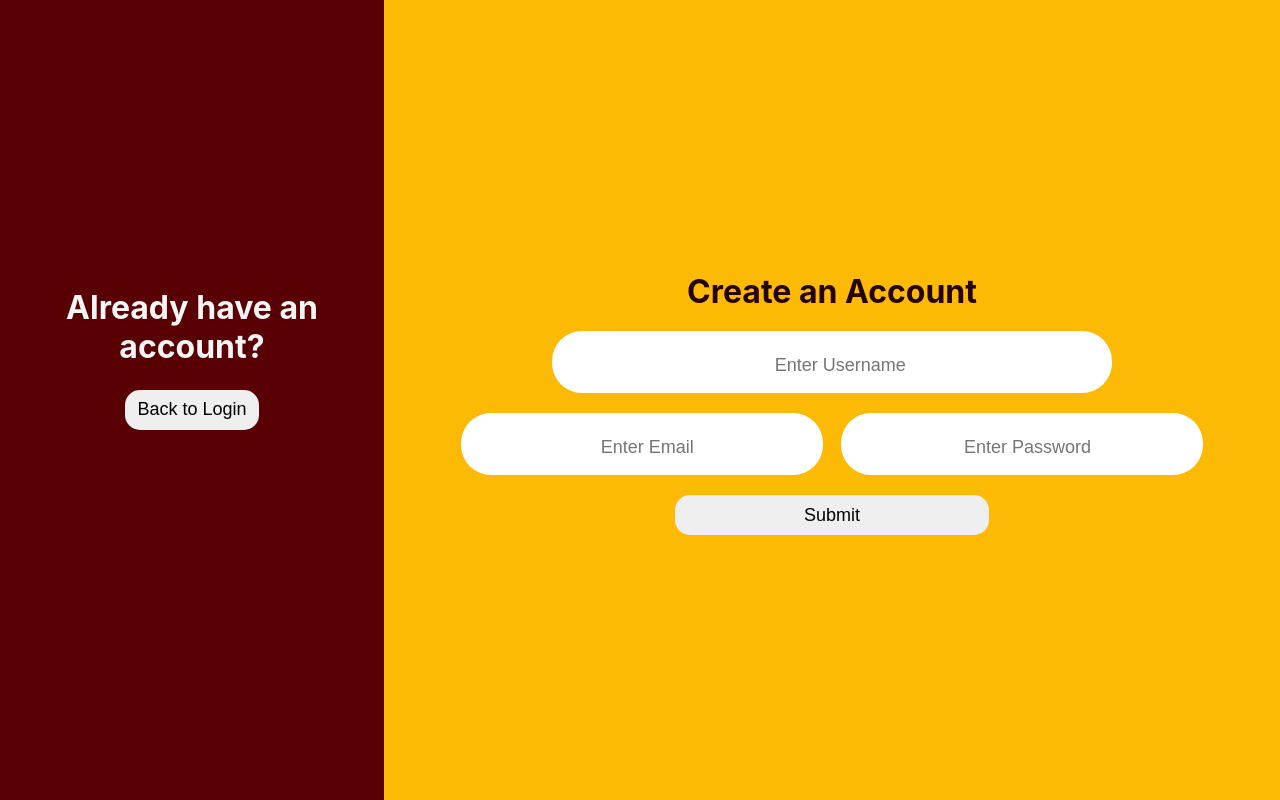
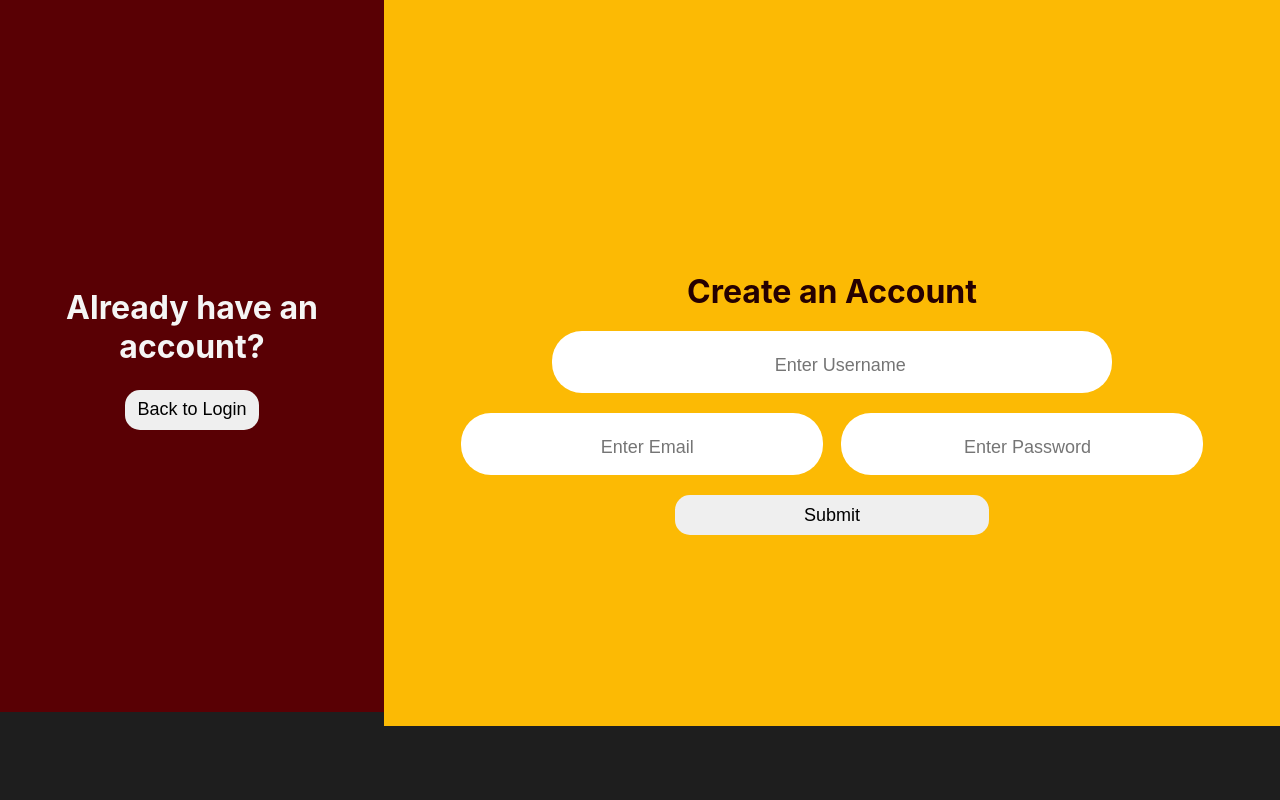
Before and after one commit to NicoM-7/Music-Webapp, a React (Create React App) app in the folder frontend/: page /signUp in a window 1280 px wide. Shown: the top 800 px of the page. Built offline with nearby package versions, Linux system fonts and the light colour scheme.

Commit message:
sign up page css

```diff
--- a/frontend/src/styles/signUp.css
+++ b/frontend/src/styles/signUp.css
@@ -1,7 +1,7 @@
 .container3{
     width: 30%;
     float: left;
-    height: 100vw;
+    height: 53vh;
     background-color: #590004;
     text-align: center;
     padding-top: 22.5%;
@@ -9,7 +9,7 @@
 .container4{
     width: 70%;
     display: inline-block;
-    height: 100vw;
+    height: 66.7vh;
     background-color: #FCBA04;
     text-align: center;
     padding-top: 15%;
```
